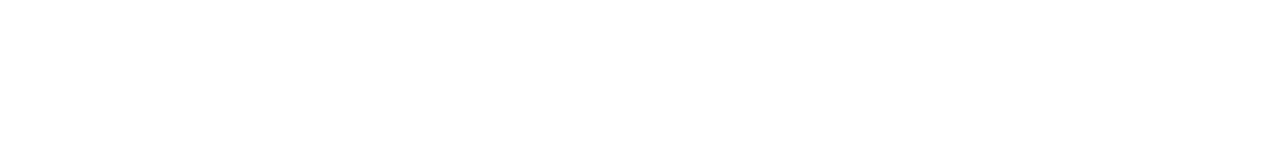
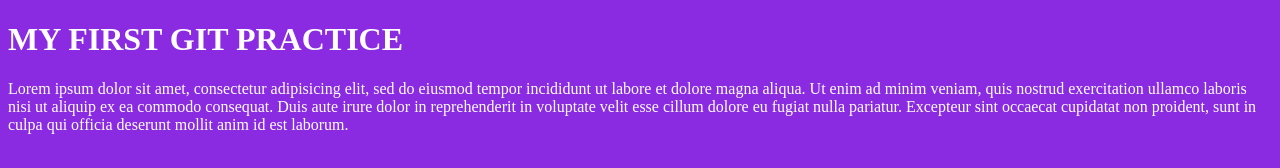
Before and after one commit to JOSH-MOTION/git-practice, a plain HTML site: page index.html in a window 1280 px wide. Drawn offline with Linux system fonts and the light colour scheme.

Commit message:
added some contects and styled it

```diff
--- a/index.css
+++ b/index.css
@@ -0,0 +1,2 @@
+body{background-color: blueviolet;
+color: white;}
--- a/index.html
+++ b/index.html
@@ -3,9 +3,17 @@
 <head>
 	<meta charset="utf-8">
 	<meta name="viewport" content="width=device-width, initial-scale=1">
-	<title></title>
+	<title>git practice</title>
+	<link rel="stylesheet" type="text/css" href="index.css">
 </head>
 <body>
+<h1>MY FIRST GIT PRACTICE</h1>
 
+<P>Lorem ipsum dolor sit amet, consectetur adipisicing elit, sed do eiusmod
+tempor incididunt ut labore et dolore magna aliqua. Ut enim ad minim veniam,
+quis nostrud exercitation ullamco laboris nisi ut aliquip ex ea commodo
+consequat. Duis aute irure dolor in reprehenderit in voluptate velit esse
+cillum dolore eu fugiat nulla pariatur. Excepteur sint occaecat cupidatat non
+proident, sunt in culpa qui officia deserunt mollit anim id est laborum.</P>
 </body>
 </html>
```
